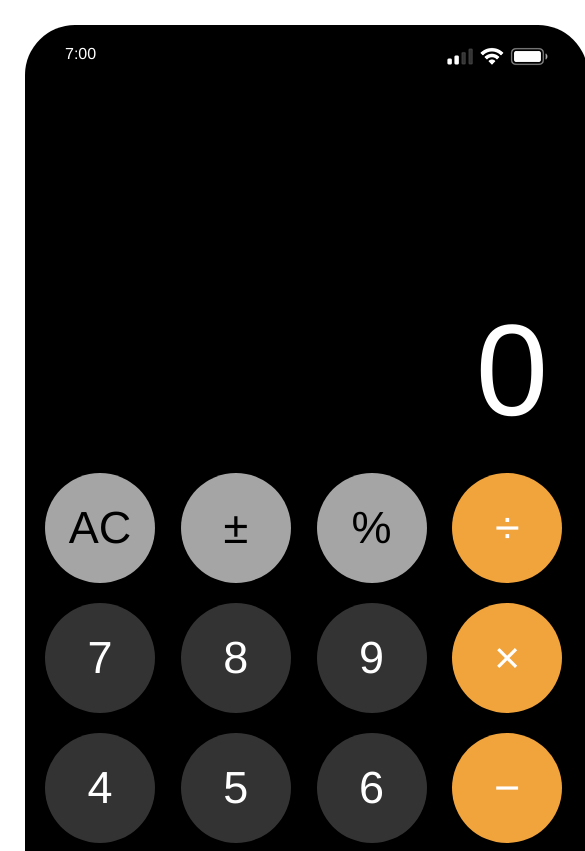
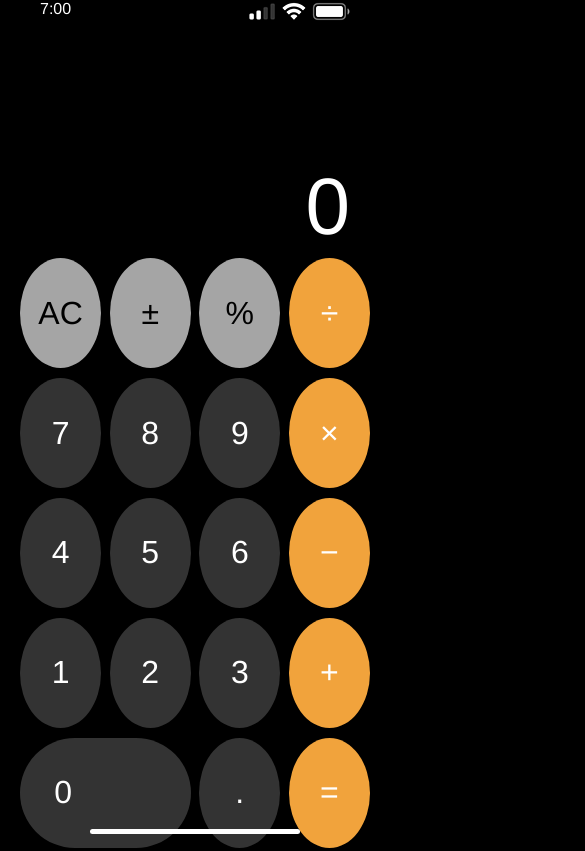
Before and after one commit to angle943/iphone-calculator-js, a plain HTML site: page index.html in a window 390 px wide. Shown: the top 851 px of the page, 585 px wide, since content can reach past the window. Drawn offline with Linux system fonts and the light colour scheme.

Commit message:
When merged with to the main branch, This pull will refactor the app.js file to make it more readable, and most importantly make the calculator mobile and tablet responsive

```diff
--- a/style.css
+++ b/style.css
@@ -7,40 +7,71 @@
 
 body {
 	font-family: "Helvetica Neue", sans-serif;
-  margin: 25px;
+
+	/* Placed Calculator in center */
+	/* margin: 25px; */
+	display: flex;
+	justify-content: center;
+	align-self: center;
+
+	/* Chenge the background color: with smaller screen in mind and removed the margin so that the calc can fill the screen */
+	background: #000;
 }
 
 .calculator {
 	background: black;
 	border-radius: 50px;
 	color: white;
-  height: 1218px;
-  padding: 20px;
+	/* height: 1218px; */
+	/* padding: 20px; */
 	position: relative;
-  width: 563px;
+
+	/* Made the calculator take the entirre space available on the sscreen of a smaller phone but restricting it max wideth and height for larger screens */
+	height: 100vh;
+	max-height: 1218px;
+	width: 100vw;
+	max-width: 350px;
 }
 
 .top-container {
 	display: flex;
-  height: 250px;
+	/* height: 250px; */
 	justify-content: space-between;
 	padding: 0 20px;
+
+	/* responsive status height */
+	height: 5%;
+	max-height: 250px;
 }
 
 .value {
-  font-size: 130px;
+	/* font-size: 130px; */
 	font-weight: 300;
-  height: 158px;
-  margin-bottom: 20px;
+	/* height: 158px; */
+	/* margin-bottom: 20px; */
 	margin-right: 20px;
 	text-align: right;
+
+	/* Responsive font size */
+	font-size: 5rem;
+	height: 25%;
+	margin-bottom: 5px;
+	display: flex;
+	justify-content: flex-end;
+	align-items: flex-end;
 }
 
 .buttons-container {
 	display: grid;
-  grid-gap: 20px;
-  grid-template-columns: repeat(4, 1fr);
-  grid-template-rows: repeat(5, 1fr);
+	/* grid-gap: 20px; */
+	/* grid-template-columns: repeat(4, 1fr);
+	grid-template-rows: repeat(5, 1fr); */
+
+	/* RESPONSIVENESS */
+	grid-gap: 1vh;
+	width: 100%;
+	height: 70%;
+	grid-template-columns: 1fr 1fr 1fr 1fr;
 }
 
 .button {
@@ -49,11 +80,18 @@ body {
 	border-radius: 50%;
 	cursor: pointer;
 	display: flex;
-  font-size: 45px;
-  height: 110px;
+	/* font-size: 45px; */
+	/* height: 110px; */
 	justify-content: center;
-  transition: filter .3s;
-  width: 110px;
+	transition: filter 0.3s;
+	/* width: 110px; */
+
+	/* RESPONSIVENESS */
+	font-size: 2rem;
+	height: 100%;
+	width: 100%;
+	max-width: 110px;
+	max-height: 110px;
 }
 
 .button.function {
@@ -69,8 +107,15 @@ body {
 	border-radius: 55px;
 	grid-column: 1 / span 2;
 	justify-content: flex-start;
-  padding-left: 43px;
-  width: 250px;
+	/* padding-left: 43px; */
+	/* width: 250px; */
+
+	/* RESPONSIVENESS */
+	width: 100%;
+	text-align: center;
+	display: flex;
+	padding-left: 20%;
+	max-width: 100%;
 }
 
 .button:active,
@@ -79,7 +124,7 @@ body {
 }
 
 .bottom {
-  width: 200px;
+	/*	width: 200px; */
 	height: 5px;
 	background: white;
 	border-radius: 4px;
@@ -87,4 +132,20 @@ body {
 	bottom: 10px;
 	left: 50%;
 	transform: translateX(-50%);
+
+	/* RESPONZIVENESS */
+	width: 60%;
 }
+
+/* FULL RESPONSIVITY */
+@media screen and (min-width: 540px) {
+	body {
+		background: #fff;
+		padding: 10px;
+	}
+
+	.calculator {
+		height: calc(100vh - 25px);
+		padding: 20px;
+	}
+}
```
Lines whose indentation alone changed are shown as unchanged.
